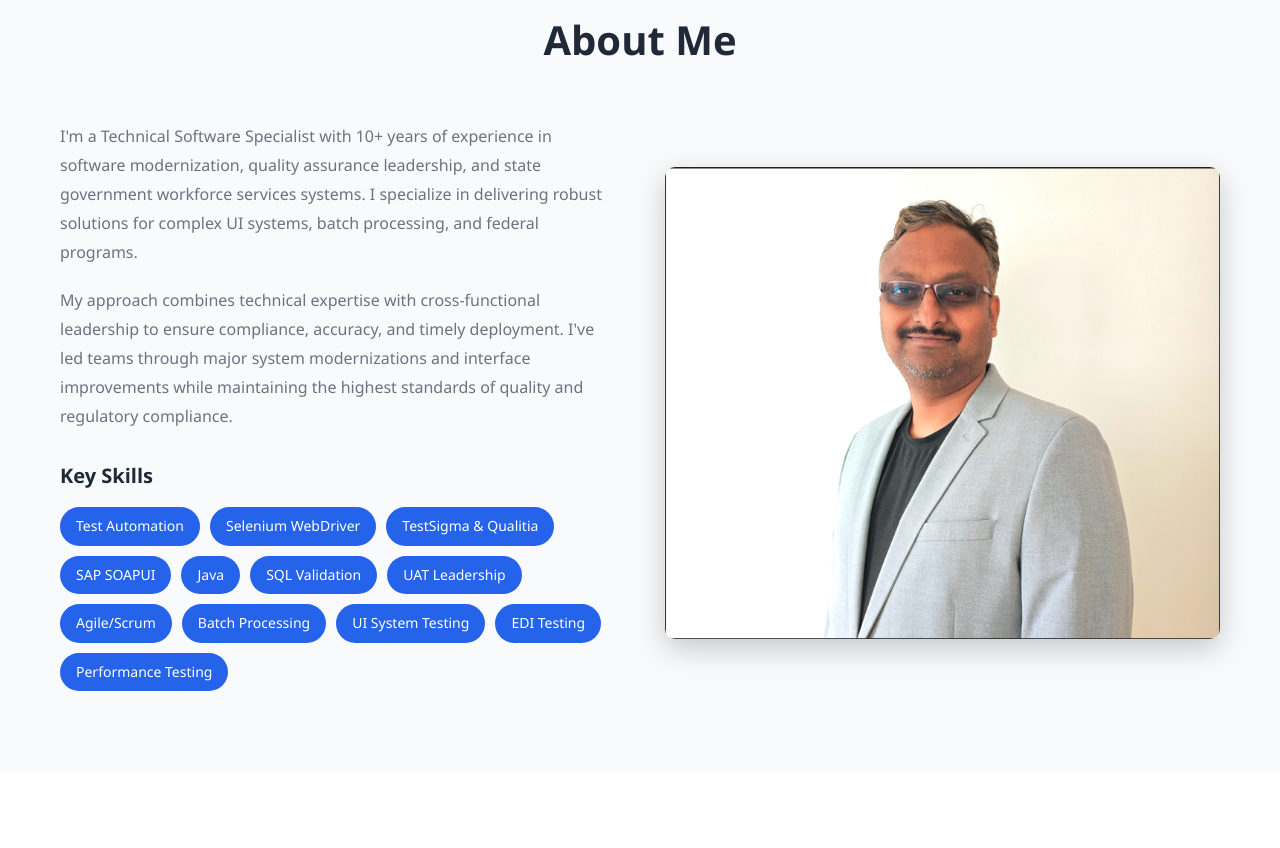
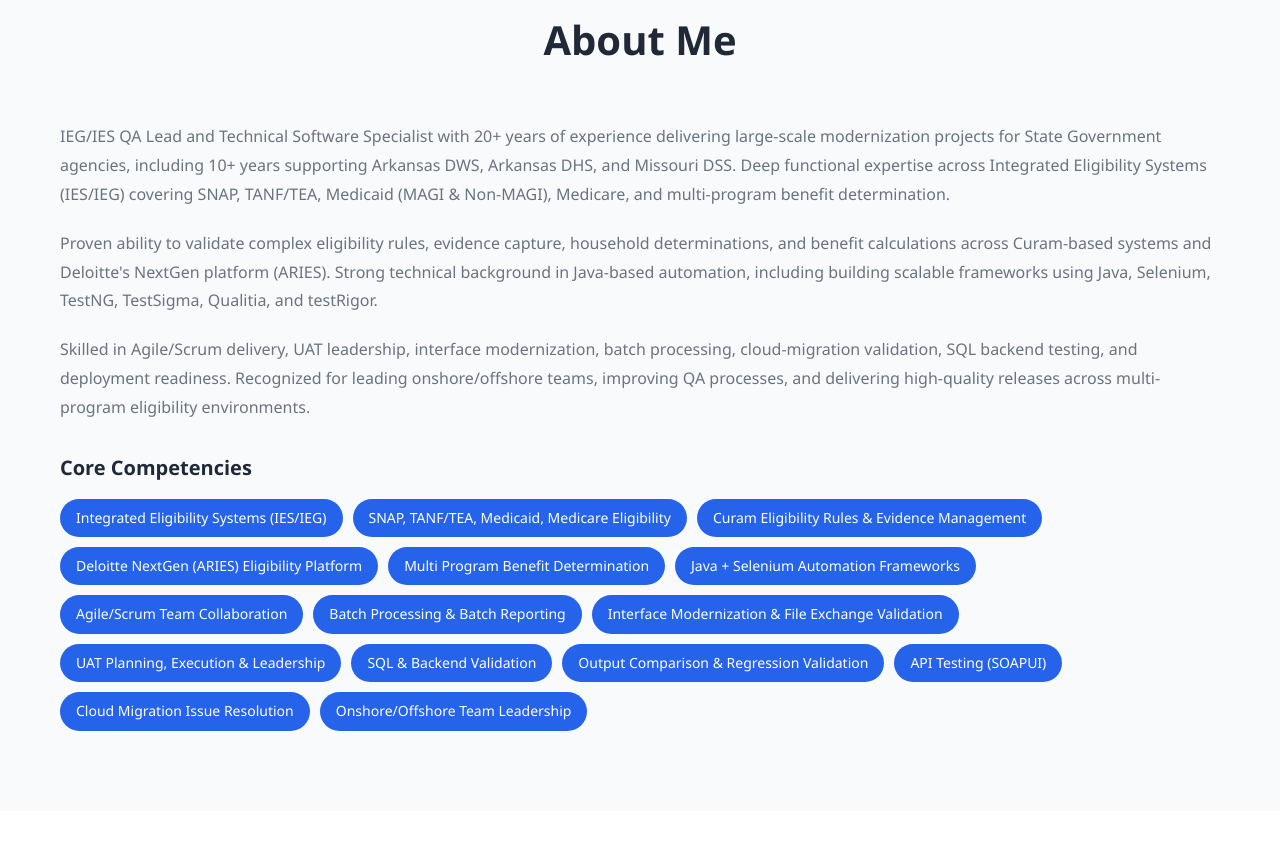
Before and after one commit to neetinhedau/myNewTestRepo, a plain HTML site: page index.html in a window 1280 px wide. Shown: the part 740-1588 px from the top of the page. Drawn offline with Linux system fonts and the light colour scheme.

Commit message:
Update website with Neetin_Hedau.docx content, remove profile picture, and update resume link

```diff
--- a/index.html
+++ b/index.html
@@ -44,35 +44,34 @@
             <div class="about-content">
                 <div class="about-text">
                     <p>
-                        I'm a Technical Software Specialist with 10+ years of experience in software modernization,
-                        quality assurance leadership, and state government workforce services systems. I specialize in
-                        delivering robust solutions for complex UI systems, batch processing, and federal programs.
+                        IEG/IES QA Lead and Technical Software Specialist with 20+ years of experience delivering large-scale modernization projects for State Government agencies, including 10+ years supporting Arkansas DWS, Arkansas DHS, and Missouri DSS. Deep functional expertise across Integrated Eligibility Systems (IES/IEG) covering SNAP, TANF/TEA, Medicaid (MAGI & Non-MAGI), Medicare, and multi-program benefit determination.
                     </p>
                     <p>
-                        My approach combines technical expertise with cross-functional leadership to ensure compliance,
-                        accuracy, and timely deployment. I've led teams through major system modernizations and interface
-                        improvements while maintaining the highest standards of quality and regulatory compliance.
+                        Proven ability to validate complex eligibility rules, evidence capture, household determinations, and benefit calculations across Curam-based systems and Deloitte's NextGen platform (ARIES). Strong technical background in Java-based automation, including building scalable frameworks using Java, Selenium, TestNG, TestSigma, Qualitia, and testRigor.
+                    </p>
+                    <p>
+                        Skilled in Agile/Scrum delivery, UAT leadership, interface modernization, batch processing, cloud-migration validation, SQL backend testing, and deployment readiness. Recognized for leading onshore/offshore teams, improving QA processes, and delivering high-quality releases across multi-program eligibility environments.
                     </p>
                     <div class="skills">
-                        <h3>Key Skills</h3>
+                        <h3>Core Competencies</h3>
                         <div class="skills-grid">
-                            <span class="skill-tag">Test Automation</span>
-                            <span class="skill-tag">Selenium WebDriver</span>
-                            <span class="skill-tag">TestSigma & Qualitia</span>
-                            <span class="skill-tag">SAP SOAPUI</span>
-                            <span class="skill-tag">Java</span>
-                            <span class="skill-tag">SQL Validation</span>
-                            <span class="skill-tag">UAT Leadership</span>
-                            <span class="skill-tag">Agile/Scrum</span>
-                            <span class="skill-tag">Batch Processing</span>
-                            <span class="skill-tag">UI System Testing</span>
-                            <span class="skill-tag">EDI Testing</span>
-                            <span class="skill-tag">Performance Testing</span>
+                            <span class="skill-tag">Integrated Eligibility Systems (IES/IEG)</span>
+                            <span class="skill-tag">SNAP, TANF/TEA, Medicaid, Medicare Eligibility</span>
+                            <span class="skill-tag">Curam Eligibility Rules & Evidence Management</span>
+                            <span class="skill-tag">Deloitte NextGen (ARIES) Eligibility Platform</span>
+                            <span class="skill-tag">Multi Program Benefit Determination</span>
+                            <span class="skill-tag">Java + Selenium Automation Frameworks</span>
+                            <span class="skill-tag">Agile/Scrum Team Collaboration</span>
+                            <span class="skill-tag">Batch Processing & Batch Reporting</span>
+                            <span class="skill-tag">Interface Modernization & File Exchange Validation</span>
+                            <span class="skill-tag">UAT Planning, Execution & Leadership</span>
+                            <span class="skill-tag">SQL & Backend Validation</span>
+                            <span class="skill-tag">Output Comparison & Regression Validation</span>
+                            <span class="skill-tag">API Testing (SOAPUI)</span>
+                            <span class="skill-tag">Cloud Migration Issue Resolution</span>
+                            <span class="skill-tag">Onshore/Offshore Team Leadership</span>
                         </div>
                     </div>
-                </div>
-                <div class="about-image">
-                    <img src="NeetinHedau.png" alt="Neetin Hedau - Profile Photo" class="profile-image">
                 </div>
             </div>
         </div>
@@ -149,7 +148,7 @@
                 </div>
 
                 <div class="resume-download">
-                    <a href="Neetin_Hedau_Resume.docx" class="btn btn-primary" download>Download Full Resume (DOCX)</a>
+                    <a href="Neetin_Hedau.docx" class="btn btn-primary" download>Download Full Resume (DOCX)</a>
                 </div>
             </div>
         </div>
--- a/styles.css
+++ b/styles.css
@@ -194,10 +194,7 @@
 }
 
 .about-content {
-    display: grid;
-    grid-template-columns: 1fr 1fr;
-    gap: 50px;
-    align-items: center;
+    display: block;
 }
 
 .about-text p {
```
Also changed, not shown: 1 other file.
